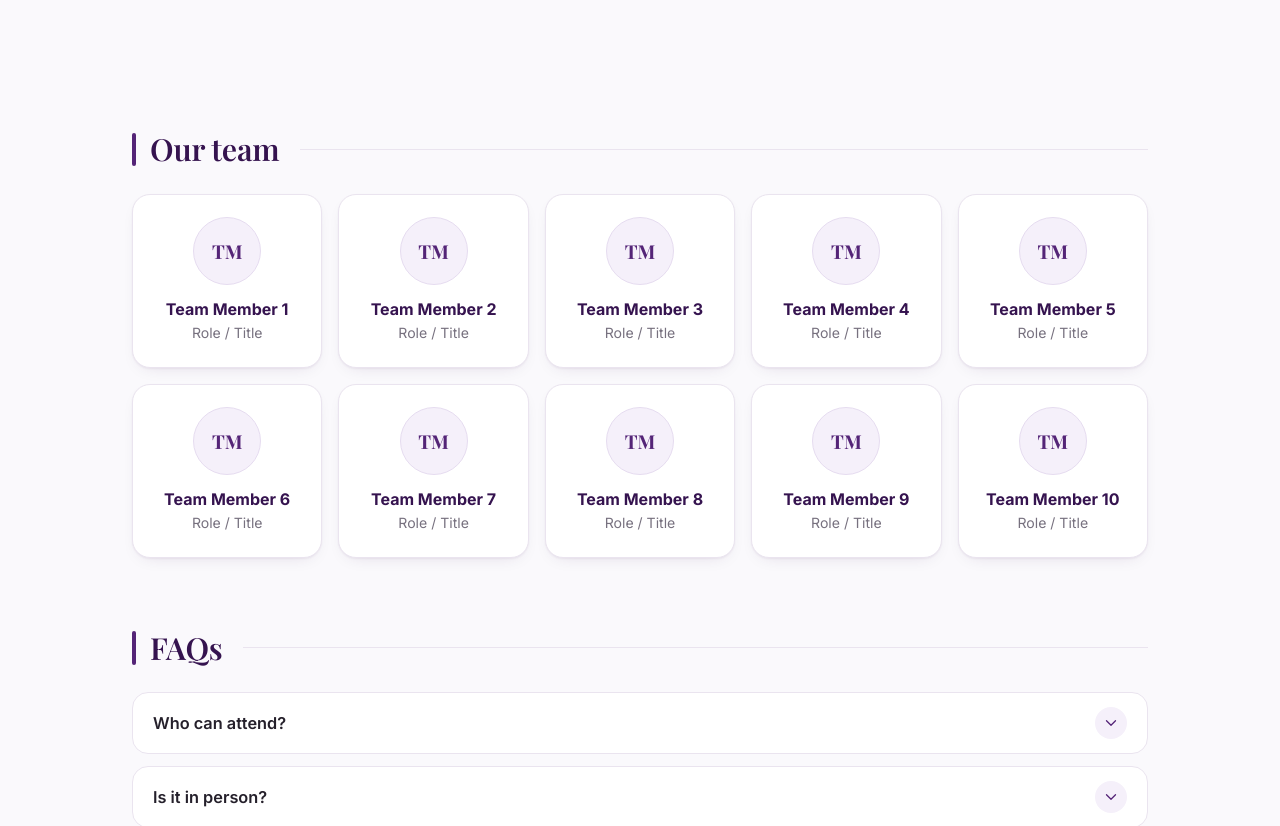
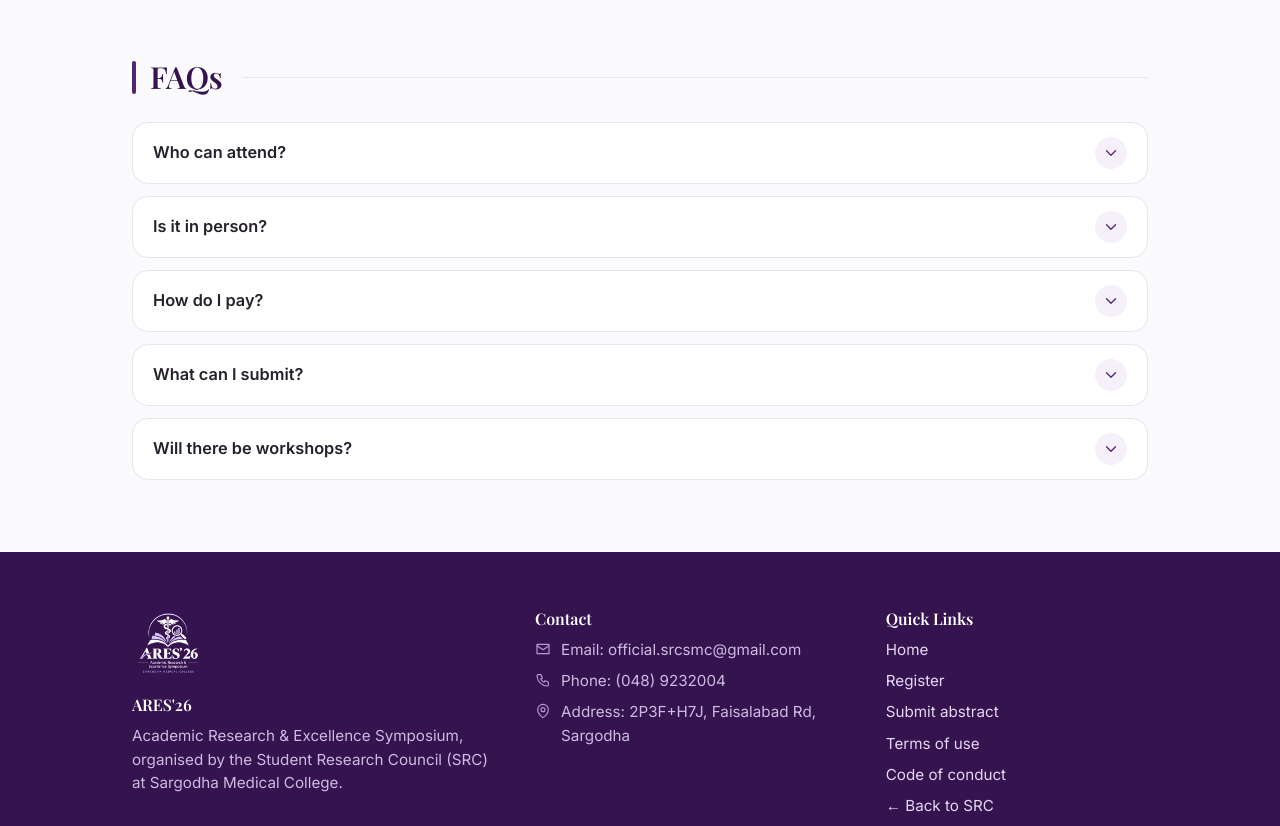
Before and after one commit to officialsrcsmc-cyber/Ares26, a React (Vite) app in the folder ares26/: page / in a window 1280 px wide. Shown: the part 4420-5246 px from the top of the page. Built offline with nearby package versions, Linux system fonts and the light colour scheme; no server answers; the database is empty.

Commit message:
Add uploaded files

```diff
--- a/ares26/src/pages/Home.js
+++ b/ares26/src/pages/Home.js
@@ -51,6 +51,4 @@ export default function Home(P){const{ct,go}=P;return h`<div>
 
 <section class="sec w" aria-labelledby="hm-core"><${Head} t="Core Team – ARES’26" id="hm-core"/>${CORE.map(([role,names])=>h`<div class="core-grp" key=${role}><h3 class="core-role">${role}</h3><div class="core-row">${names.map(n=>h`<div class="card tm" key=${n}><div class="av">${coreInit(n)}</div><b>${n}</b></div>`)}</div></div>`)}<div class="core-more"><button class="btn" onClick=${()=>go("teams")}>See Full Team</button></div></section>
 
-<section class="sec w" aria-labelledby="hm-team"><${Head} t="Our team" id="hm-team"/><div class="g c5 team">${ct.team.map(([n,r],i)=>h`<div class="card tm" key=${i}><div class="av">${initials(n)}</div><b>${n}</b><div class="mut">${r}</div></div>`)}</div></section>
-
 <section class="sec w" style="padding-top:0" aria-labelledby="hm-faq"><${Head} t="FAQs" id="hm-faq"/><${Faq} ct=${ct}/></section></div>`}
```
